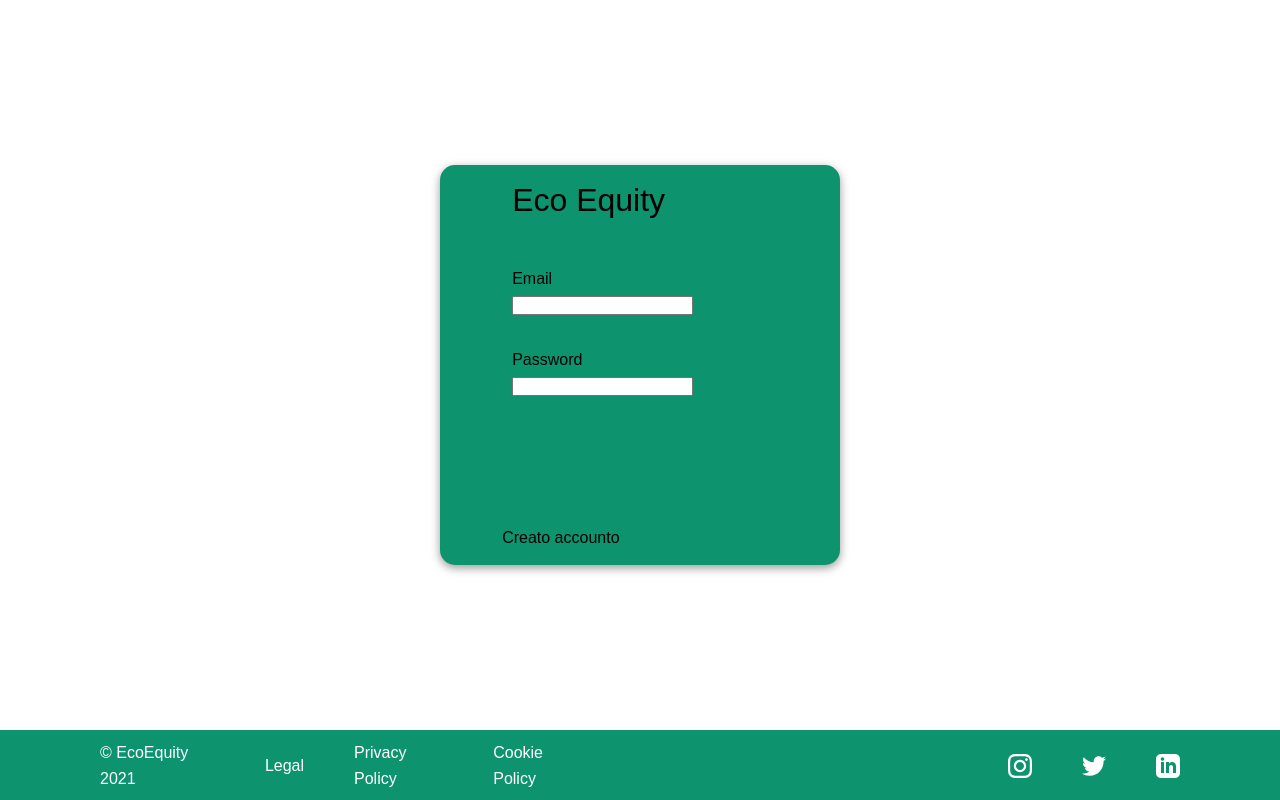
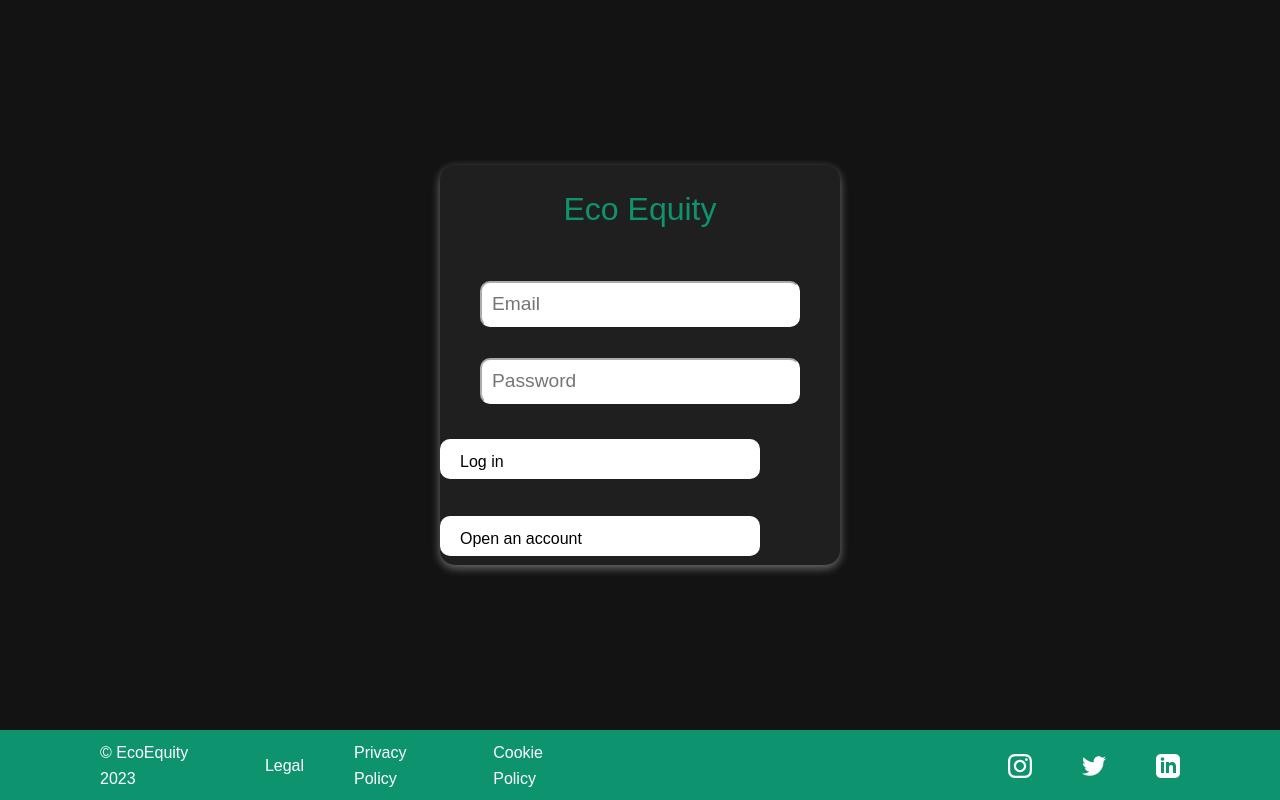
Before and after one commit to Eco-Equity/MIBA-Web-Dev-Project-Team2, a PHP site: page /login.html in a window 1280 px wide. Run offline with PHP 8.4, Linux system fonts and the light colour scheme.

Commit message:
Further work on login, almost done ^^^

```diff
--- a/css/login.css
+++ b/css/login.css
@@ -1,44 +1,62 @@
+/* Login */
+
 .login .container.grid {
   height: calc(100vh - 70px);
   grid-template-columns: none;
   grid-gap: none;
   justify-content: center;
   align-items: center;
+  background-color: rgba(var(--black), 0.925);
+}
+
+.logo a {
+  font-size: 2rem;
+  color: rgb(var(--primary-green));
 }
 
 .auth-box.grid {
   width: 400px;
   height: 400px;
-  background-color: rgb(var(--primary-green));
+  background-color: rgba(var(--white), 0.05);
   border-radius: 15px;
-  box-shadow: 0 3px 10px rgba(var(--black), 0.4);
-  grid-template-columns: none;
-  grid-template-rows: repeat(3, 1fr);
+  box-shadow: 0 3px 10px rgba(var(--white), 0.4);
+  grid-template-columns: 1fr;
+  grid-template-rows: 1fr 1.5fr 1.5fr;
+  gap: none;
 }
 
 .auth-form.grid {
-  grid-template-columns: none;
-  grid-template-rows: repeat(3, 1fr);
-  gap: 10px;
+  grid-template-columns: 1fr;
+  grid-template-rows: repeat(2, 1fr);
+  gap: none;
 }
 
-.logo {
-  width: 80%;
-  margin: 10px;
-  display: inline-block;
-}
-
-.logo a {
+.auth_element {
+  height: 100%;
+  width: 100%;
   font-size: 2rem;
 }
 
-.auth-element {
-    width: 80%;
-    margin: 10px;
-    display: relative;
+.auth-element input[type="text"] {
+  width: 80%;
+  height: 80%;
+  font-size: 1.2rem;
+  border-radius: 10px;
+  border-color: rgb(var(--white));
+  padding: 10px;
 }
 
+.buttons.grid {
+  grid-template-columns: 1fr;
+  grid-template-rows: repeat(2, 1fr);
+}
 
+.btn {
+  background-color: rgb(var(--white));
+  width: 80%;
+  height: 70%;
+  margin: none;
+}
 
 /* --- Footer --- */
 
--- a/landing.html
+++ b/landing.html
@@ -100,7 +100,7 @@ projects and receiving stable rerturns as shareholder of said imvestment -->
         <div>
           <ul class="imprints flex">
             <li>
-              <p>© EcoEquity 2021</p>
+              <p>© EcoEquity 2023</p>
             </li>
             <li>
               <a href="#">Legal</a>
--- a/login.html
+++ b/login.html
@@ -12,23 +12,25 @@
     <div class="login">
       <div class="container grid">
         <div class="auth-box grid">
-          <div class="logo">
-            <a href="">Eco Equity</a>
+          <div class="logo flex">
+            <a href="landing.html">Eco Equity</a>
           </div>
           <form class="auth-form grid" action="#">
-            <div class="auth-element">
-              <label for="e-mail">Email</label>
-              <input type="text" name="e-mail" id="e-mail" />
+            <div class="auth-element flex">
+              <input type="text" name="e-mail" id="email" , placeholder="Email" />
             </div>
-            <div class="auth-element">
-              <label for="password">Password</label>
-              <input type="text" name="password" id="pwd" />
+            <div class="auth-element flex">
+              <input type="text" name="password" id="pwd" , placeholder="Password" />
             </div>
           </form>
-          <div id="creat-acc">
-            <a href="#">Creato accounto</a>
+          <div class="buttons grid">
+            <div class="btn flex">
+              <a href="#">Log in</a>
+            </div>
+            <div class="btn flex">
+              <a href="#">Open an account</a>
+            </div>
           </div>
-
         </div>
       </div>
     </div>
@@ -39,7 +41,7 @@
         <div>
           <ul class="imprints flex">
             <li>
-              <p>© EcoEquity 2021</p>
+              <p>© EcoEquity 2023</p>
             </li>
             <li>
               <a href="#">Legal</a>
```
Also changed, not shown: 1 other file.
